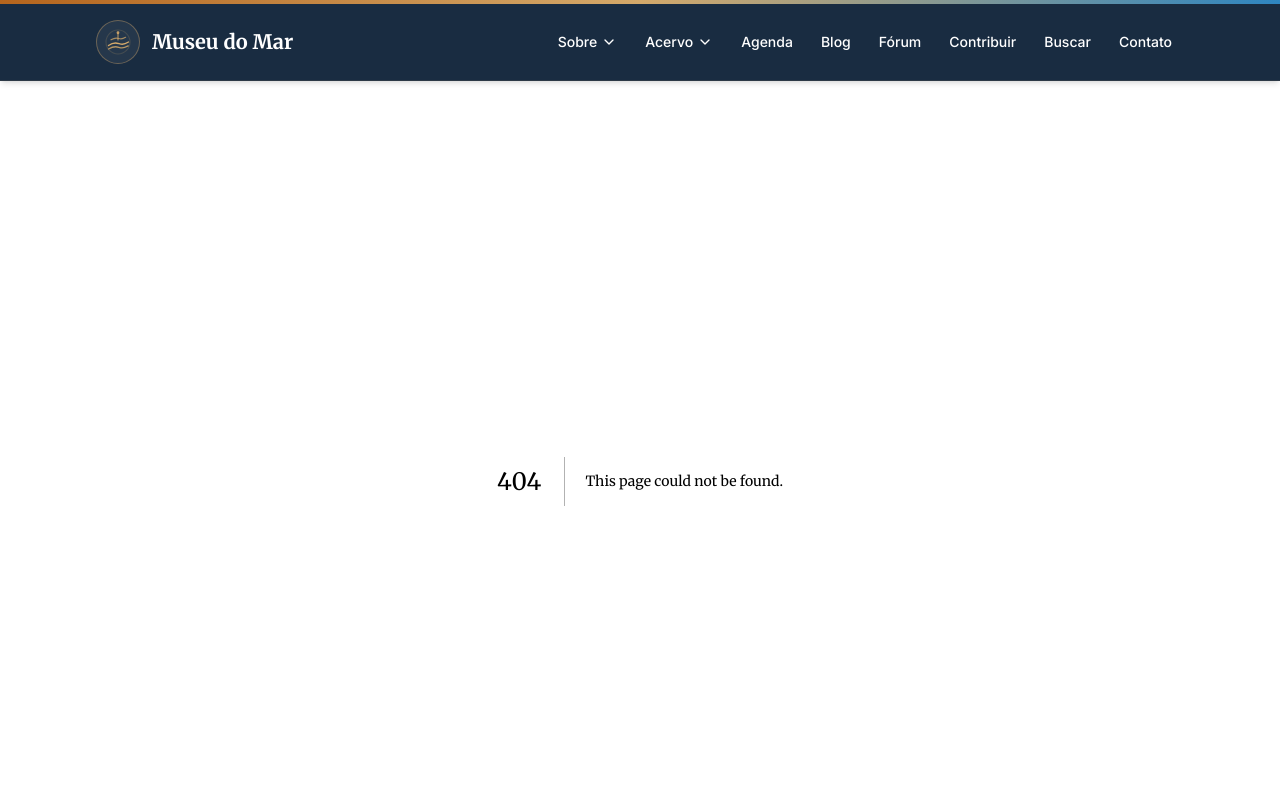
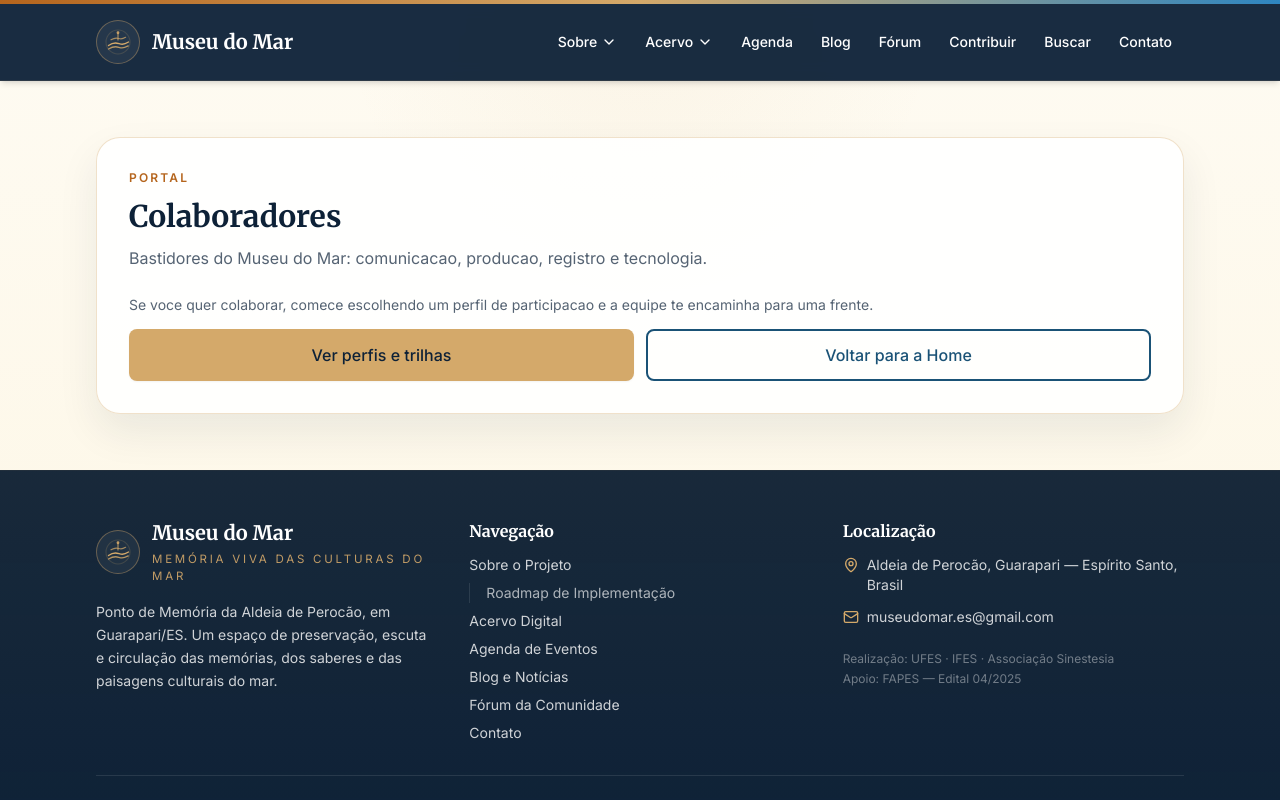
Before and after one commit to orlandolopeses/museu-do-mar-front, a Next.js app: page /colaboradores in a window 1280 px wide. Before the commit this address had no page. Shown: the top 800 px of the page. Built offline with nearby package versions, Linux system fonts and the light colour scheme.

Commit message:
site: adicionar rota /colaboradores (pagina publica placeholder)

```diff
--- /dev/null
+++ b/src/app/colaboradores/page.tsx
@@ -0,0 +1,24 @@
+import Link from "next/link";
+import { LandingSection } from "@/components/landing/LandingSection";
+
+export default function ColaboradoresPage() {
+  return (
+    <LandingSection
+      eyebrow="Portal"
+      title="Colaboradores"
+      subtitle="Bastidores do Museu do Mar: comunicacao, producao, registro e tecnologia."
+    >
+      <div className="space-y-3">
+        <p className="text-sm leading-relaxed text-mar-escuro/70">
+          Se voce quer colaborar, comece escolhendo um perfil de participacao e a equipe te encaminha para uma frente.
+        </p>
+        <div className="grid gap-3 sm:grid-cols-2">
+          <Link href="/participar?portal=colaboradores" className="btn-primary w-full justify-center bg-mar-areia text-mar-escuro hover:bg-mar-areia/90">
+            Ver perfis e trilhas
+          </Link>
+          <Link href="/" className="btn-secondary w-full justify-center">Voltar para a Home</Link>
+        </div>
+      </div>
+    </LandingSection>
+  );
+}
```
